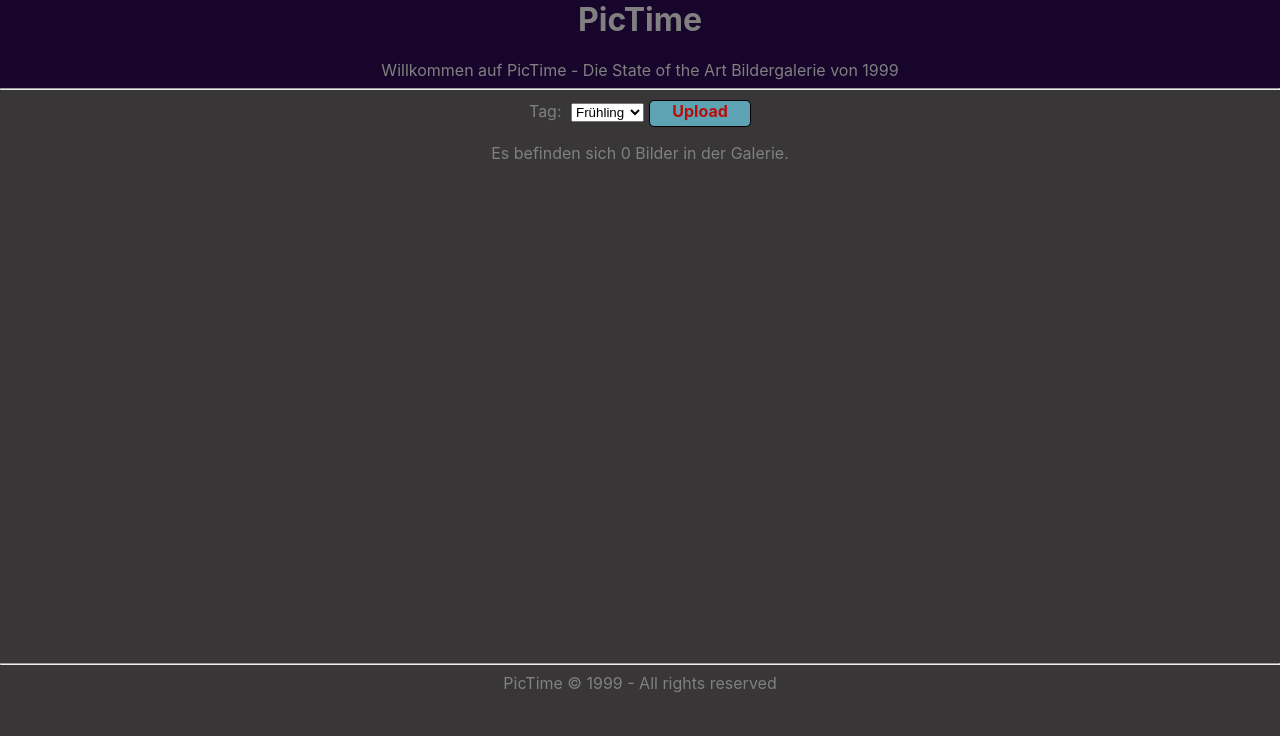
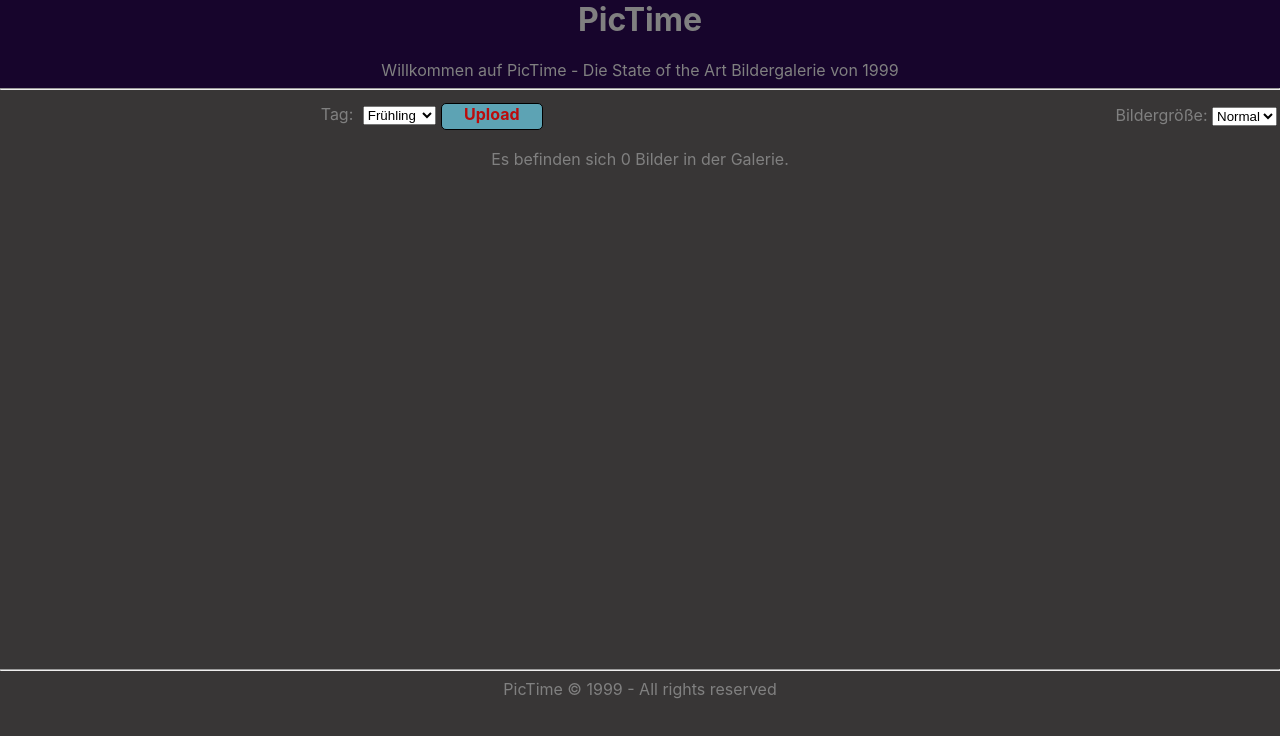
Before and after one commit to Marvin0101/pictime, a React (Create React App) app: page / in a window 1280 px wide. Shown: the top 736 px of the page. Built offline with nearby package versions, Linux system fonts and the light colour scheme.

Commit message:
1_Added Imagesize Picker

```diff
--- a/src/App.css
+++ b/src/App.css
@@ -30,7 +30,7 @@ body{
 }
 
 img {
-  height: 300px;
+  /* height: 300px; */
   width: 100%;
 
 }
--- a/src/components/DragDropBox.tsx
+++ b/src/components/DragDropBox.tsx
@@ -1,4 +1,4 @@
-import React, { useState } from "react";
+import React, { useEffect, useState } from "react";
 
 function DragDropBox(){
   const [image, setImage] = useState<any>([]);
@@ -6,6 +6,8 @@ function DragDropBox(){
   const [dropdown, setDropdown] = useState<string>("Frühling");
   const [backColor, setBackcolor] = useState<string[]>([]);
   const [textColor, setTextcolor] = useState<string[]>([]);
+  const [sizePicker,setSizePicker] = useState<string>("normal");
+  const [imagesize, setImagesize] = useState<number>(300);
 
   const onImageChange = (event:any) => {
     console.log("onImageChange: event.target.files: "+event.target.files);
@@ -45,13 +47,44 @@ function DragDropBox(){
     console.log("X clicked, i=" +i);
     console.log(image);
   }
+
+  const handleSize = (event:any) => {
+    setSizePicker(event.target.value);
+    }
+
+  useEffect(() => {
+      console.log('fuck react should update the state immediatly, dumbass: '+sizePicker);
+
+    switch(sizePicker) {
+      case "klein":
+        setImagesize(200);
+        console.log("klein");
+        break;
+      case "normal":
+        setImagesize(300);
+        console.log("normal");
+        break;
+      case "gross":
+        setImagesize(400);
+        console.log("groß");
+        break;
+    }
+  }, [sizePicker]);
+
+
   console.log("Image 1 Url: "+image[0]);
+  console.log("Imagesize: "+sizePicker);
   return (
     <div>
+      <table style={{width:"100%"}}>
+        <tr>
+
+        <td style={{width:"(100/3)%"}} ></td>
+        <td style={{width:"(100/3)%"}}>
       <label>Tag: </label>
 
       <select value={dropdown} id="tags" onChange={handleChange} className="filetype">
-          <option value="Frühling">Frühling</option>
+          <option value="Frühling" style={{backgroundColor:"orange"}}>Frühling</option>
           <option value="Sommer">Sommer</option>
           <option value="Herbst">Herbst</option>
           <option value="Winter">Winter</option>
@@ -70,14 +103,27 @@ function DragDropBox(){
         onClick={(event)=> {(event.target as HTMLInputElement).value = ""}}
         accept="image/*"
       />
+      </td>
+      <td style={{width:"calc(100%/3)"}}>
+      <span style={{float:"right"}}>
+      <label>Bildergröße: </label>
 
+      <select value={sizePicker} id="imagesize" onChange={handleSize}>
+          <option value="klein">Klein</option>
+          <option value="normal">Normal</option>
+          <option value="gross">Groß</option>
+      </select>
+      </span>
+      </td>
+      </tr>
+      </table>
       <p> Es {image.length === 1 ? "befindet": "befinden"} sich {image.length} {image.length === 1 ? "Bild": "Bilder"} in der Galerie.</p>
 
       <ul className="flex-container">
         {image.map((image:any, i:any) =>
           <li key={i} className= "flex-item">
             <div className="container">
-              <img src={image} alt=""/>
+              <img src={image} alt="" height={imagesize}/>
               <div className="tag" style={{backgroundColor:backColor[i], color:textColor[i]}}>
                 {tag[i]}
               </div>
```
